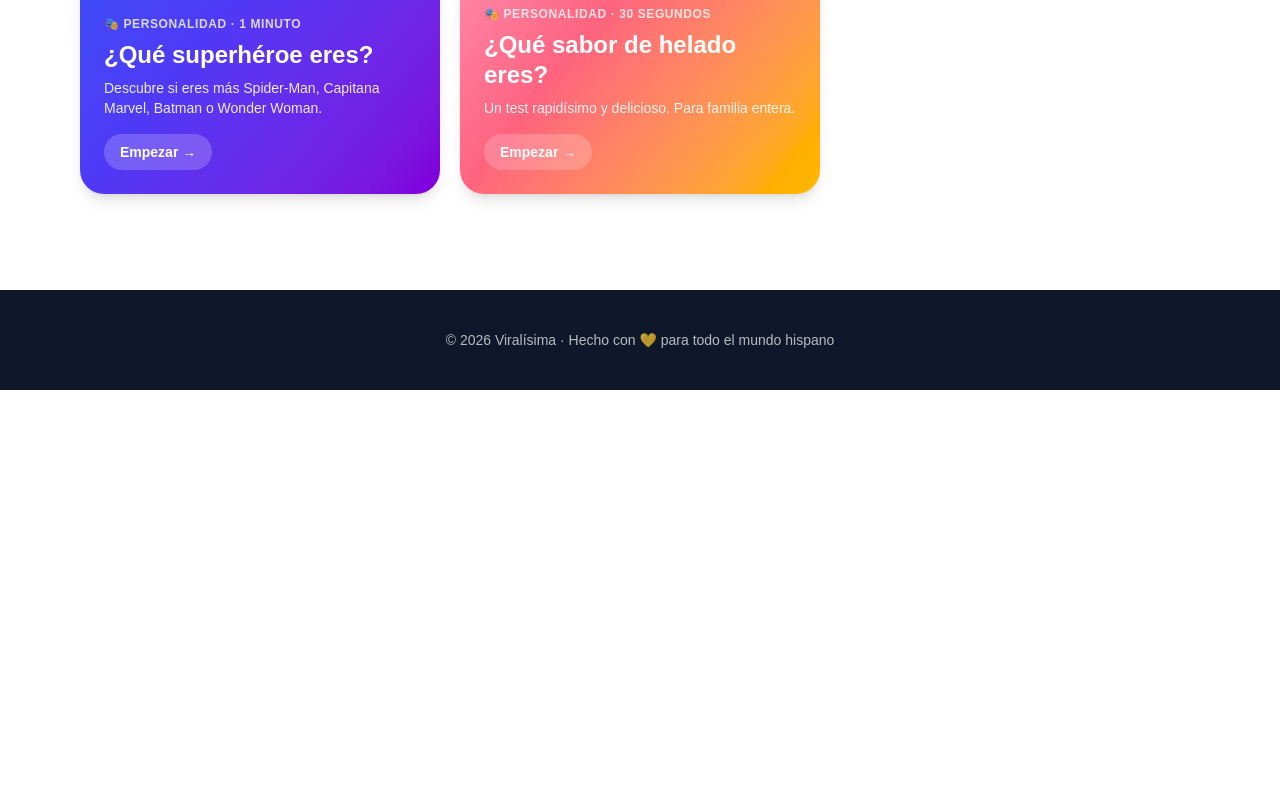
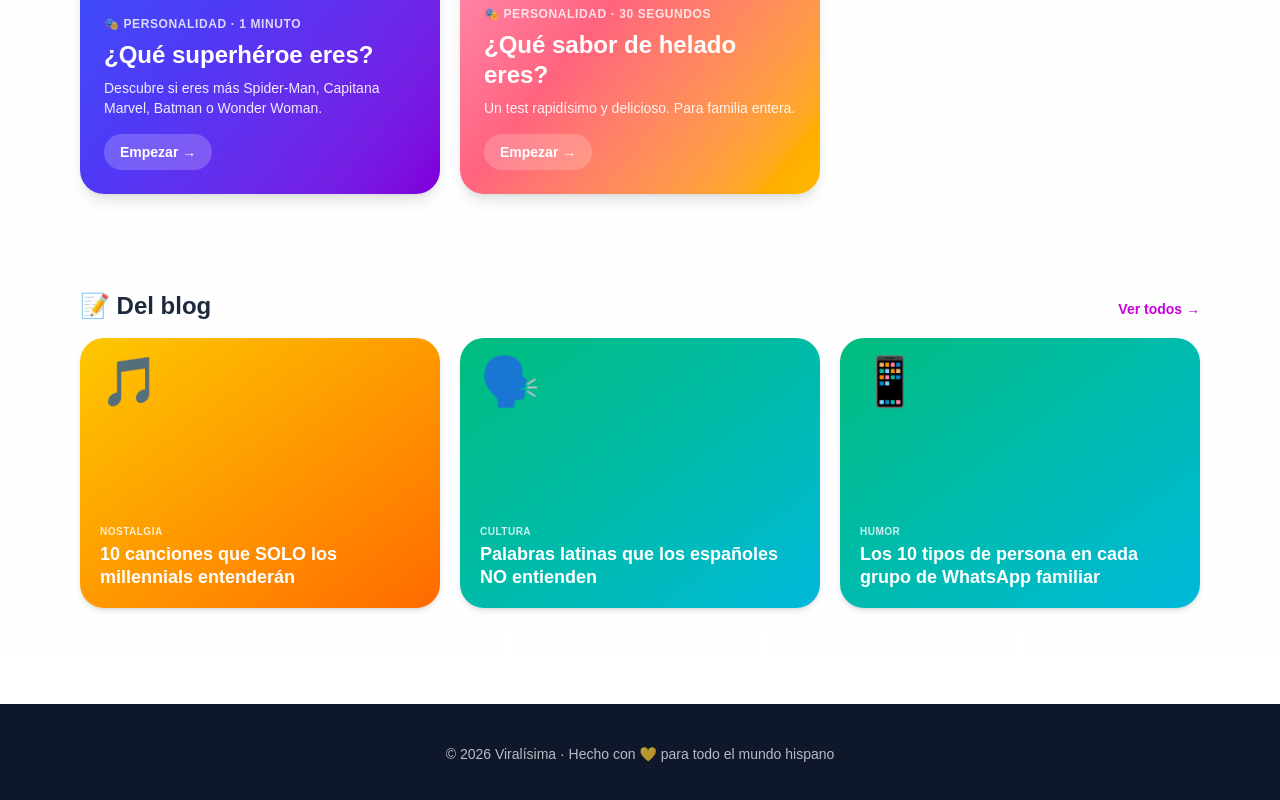
Before and after one commit to viralisima/viralisima, a Next.js app: page / in a window 1280 px wide. Shown: the part 5046-5846 px from the top of the page. Before the commit the page ends 5436 px from the top, so only its background shows below. Built offline with nearby package versions, Linux system fonts and the light colour scheme.

Commit message:
feat: infraestructura blog, 3 primeros posts auto-generados, landing con featured posts

```diff
--- a/src/app/page.tsx
+++ b/src/app/page.tsx
@@ -1,5 +1,6 @@
 import Link from "next/link";
 import { QUIZZES } from "@/data/quizzes";
+import { BLOG } from "@/data/blog";
 
 export const metadata = {
   title:
@@ -211,6 +212,34 @@ export default function Home() {
         </div>
       </section>
 
+      {BLOG.length > 0 && (
+        <section className="px-4 pb-24 max-w-6xl mx-auto">
+          <div className="flex items-baseline justify-between mb-4">
+            <h2 className="text-2xl font-black text-slate-800">📝 Del blog</h2>
+            <Link href="/blog" className="text-sm font-semibold text-fuchsia-600 hover:underline">
+              Ver todos →
+            </Link>
+          </div>
+          <div className="grid md:grid-cols-2 lg:grid-cols-3 gap-5">
+            {[...BLOG].sort((a, b) => b.date.localeCompare(a.date)).slice(0, 3).map((p) => (
+              <Link
+                key={p.slug}
+                href={`/blog/${p.slug}`}
+                className="group rounded-3xl overflow-hidden shadow-md hover:shadow-xl transition-all hover:-translate-y-1"
+              >
+                <div className={`bg-gradient-to-br ${p.coverGradient} p-5 text-white aspect-[4/3] flex flex-col justify-between`}>
+                  <div className="text-5xl">{p.emoji}</div>
+                  <div>
+                    <div className="text-[10px] font-bold uppercase tracking-wider opacity-80 mb-1">{p.category}</div>
+                    <h3 className="text-lg font-black leading-tight">{p.title}</h3>
+                  </div>
+                </div>
+              </Link>
+            ))}
+          </div>
+        </section>
+      )}
+
       <footer className="px-4 py-10 bg-slate-900 text-white text-center">
         <p className="text-sm opacity-70">
           © 2026 Viralísima · Hecho con 💛 para todo el mundo hispano
--- a/src/app/sitemap.ts
+++ b/src/app/sitemap.ts
@@ -1,6 +1,7 @@
 import type { MetadataRoute } from "next";
 import { QUIZZES } from "@/data/quizzes";
 import { SIGNS } from "@/data/horoscopo";
+import { BLOG } from "@/data/blog";
 
 export default function sitemap(): MetadataRoute.Sitemap {
   const base = "https://viralisima.com";
@@ -36,6 +37,13 @@ export default function sitemap(): MetadataRoute.Sitemap {
     { url: `${base}/edad-perro`, lastModified: now, changeFrequency: "monthly", priority: 0.9 },
     { url: `${base}/calculadora-imc`, lastModified: now, changeFrequency: "monthly", priority: 0.9 },
     { url: `${base}/horoscopo`, lastModified: now, changeFrequency: "daily", priority: 0.9 },
+    { url: `${base}/blog`, lastModified: now, changeFrequency: "daily", priority: 0.9 },
+    ...BLOG.map((p) => ({
+      url: `${base}/blog/${p.slug}`,
+      lastModified: new Date(p.date),
+      changeFrequency: "monthly" as const,
+      priority: 0.8,
+    })),
     ...SIGNS.map((s) => ({
       url: `${base}/horoscopo/${s.id}`,
       lastModified: now,
```
